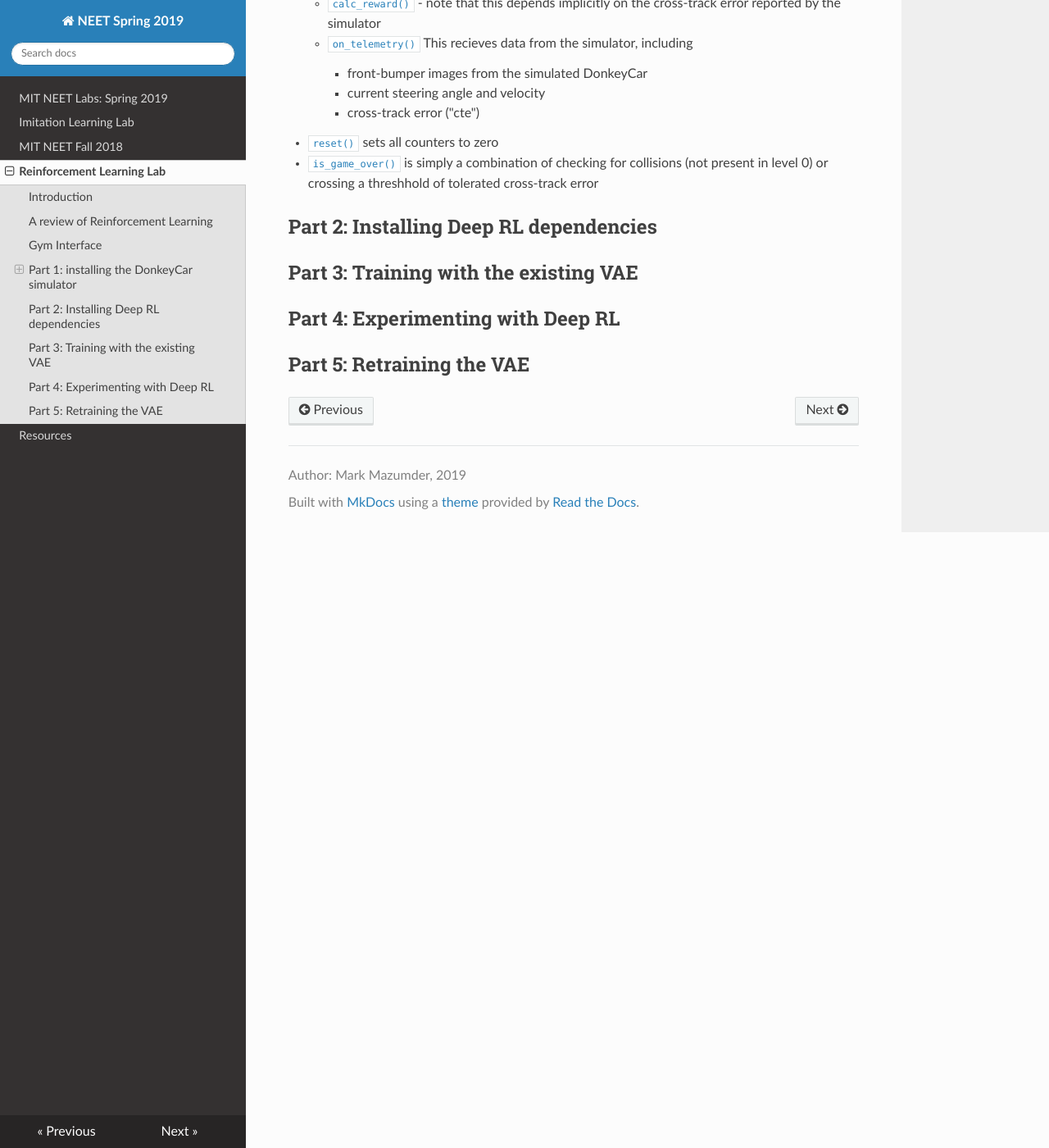
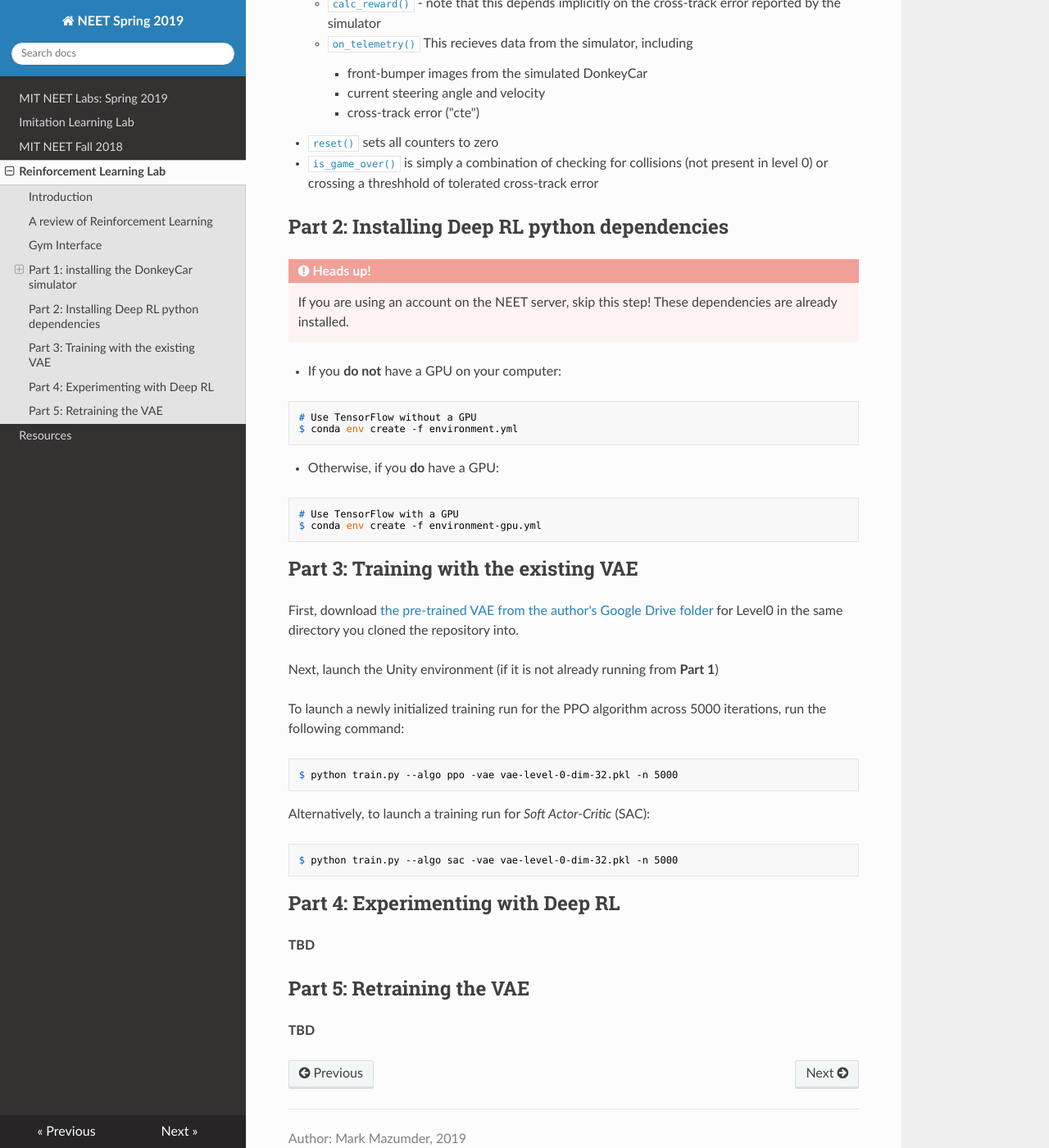
Before and after one commit to mmaz/neet, an MkDocs documentation site: the page built from docs/reinforcement_learning.md, in a window 1280 px wide and 1400 px high, scrolled down 2754 px. Shown: the whole window at 82% size. Built offline with MkDocs 1.6.1, drawn with Linux system fonts in a browser that asks for light colours; nearby versions of some CDN libraries.

Commit message:
installation instructions for rl

````diff
--- a/docs/reinforcement_learning.md
+++ b/docs/reinforcement_learning.md
@@ -25,8 +25,8 @@ If needed, OpenAI's [Spinning Up in Deep RL](https://spinningup.openai.com/en/la
 * [Basic concepts in RL](https://spinningup.openai.com/en/latest/spinningup/rl_intro.html)
 * [The derivation of policy gradients](https://spinningup.openai.com/en/latest/spinningup/rl_intro3.html)
 * [The "vanilla PG" algorithm](https://spinningup.openai.com/en/latest/algorithms/vpg.html)
-* [*Proximal Policy Optimization (PPO)*](https://spinningup.openai.com/en/latest/algorithms/ppo.html)
-* [*Soft Actor-Critic (SAC)*](https://spinningup.openai.com/en/latest/algorithms/sac.html)
+* [Proximal Policy Optimization (PPO)](https://spinningup.openai.com/en/latest/algorithms/ppo.html)
+* [Soft Actor-Critic (SAC)](https://spinningup.openai.com/en/latest/algorithms/sac.html)
 
 ## Gym Interface
 
@@ -73,10 +73,48 @@ The following links to the simulator's Gym API implementation are provided as re
 * [`reset()`](https://github.com/mmaz/learning-to-drive-in-5-minutes/blob/89a3b2ca040014cb2193ad3fe88636de146f49ce/donkey_gym/envs/donkey_sim.py#L159-L177) sets all counters to zero
 * [`is_game_over()`](https://github.com/mmaz/learning-to-drive-in-5-minutes/blob/89a3b2ca040014cb2193ad3fe88636de146f49ce/donkey_gym/envs/donkey_sim.py#L213-L217) is simply a combination of checking for collisions (not present in level 0) or crossing a threshhold of tolerated cross-track error
 
-## Part 2: Installing Deep RL dependencies
+## Part 2: Installing Deep RL python dependencies
+
+!!! danger "Heads up!"
+    If you are using an account on the NEET server, skip this step! These dependencies are already installed.
+
+
+* If you **do not** have a GPU on your computer:
+
+```shell
+# Use TensorFlow without a GPU
+$ conda env create -f environment.yml
+```
+
+* Otherwise, if you **do** have a GPU:
+
+```shell
+# Use TensorFlow with a GPU
+$ conda env create -f environment-gpu.yml
+```
 
 ## Part 3: Training with the existing VAE
 
+First, download [the pre-trained VAE from the author's Google Drive folder](https://drive.google.com/open?id=1n7FosFA0hALhuESf1j1yg-hERCnfVc4b) for Level0 in the same directory you cloned the repository into.
+
+Next, launch the Unity environment (if it is not already running from **Part 1**)
+
+To launch a newly initialized training run for the PPO algorithm across 5000 iterations, run the following command:
+
+```shell
+$ python train.py --algo ppo -vae vae-level-0-dim-32.pkl -n 5000
+```
+
+Alternatively, to launch a training run for *Soft Actor-Critic* (SAC):
+
+```shell
+$ python train.py --algo sac -vae vae-level-0-dim-32.pkl -n 5000
+```
+
 ## Part 4: Experimenting with Deep RL
 
+**TBD**
+
 ## Part 5: Retraining the VAE
+
+**TBD**
````
Also changed, not shown: docs/imitation_learning.md (+11 -11 lines).
